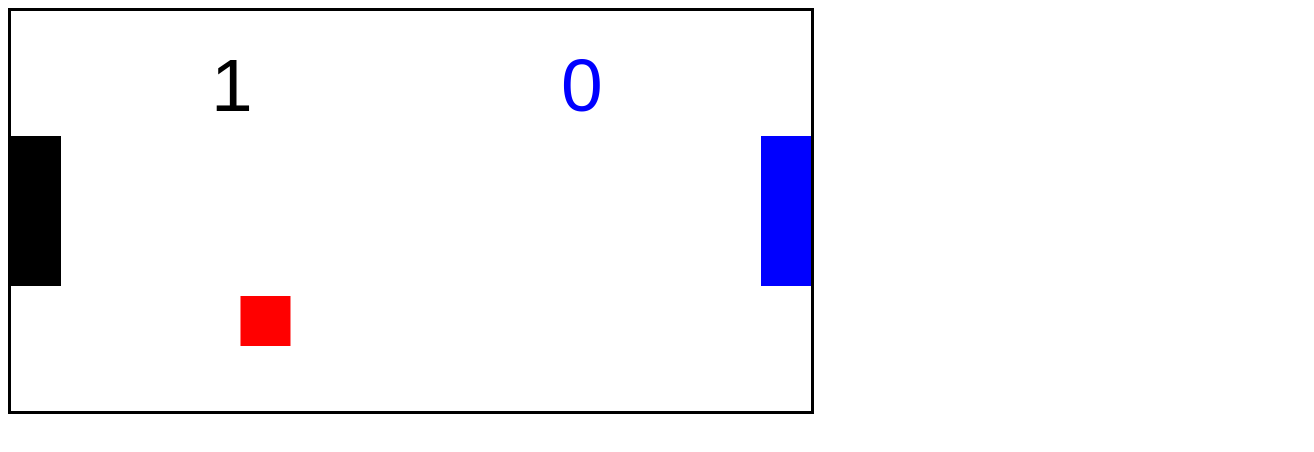
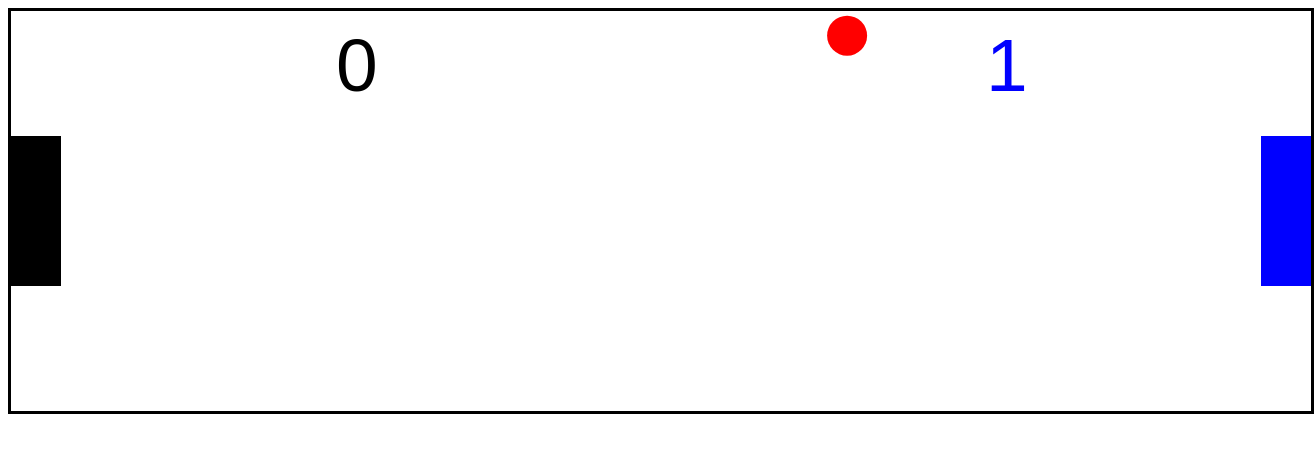
Before and after one commit to webDesignMumeishon/ping-pong-app, a website: page public/index.html in a window 1280 px wide. Shown: the whole page, 1314 px wide, since content can reach past the window. Drawn offline with Linux system fonts and the light colour scheme.

Commit message:
[changed] ball features

```diff
--- a/public/index.html
+++ b/public/index.html
@@ -4,7 +4,7 @@
 	<title>Ping Pong Game</title>
 </head>
 <body>
-	<canvas id="canvas" width="800" height="400" style="border: solid black;"></canvas>
+	<canvas id="canvas" width="1300" height="400" style="border: solid black;"></canvas>
 	<script type="text/javascript" src="js/app.js"></script>
 	<script type="text/javascript" src="js/keys.js"></script>
 	<script type="text/javascript" src="js/collision.js"></script>
@@ -18,7 +18,6 @@
 		startBallPosition = startBallPosition.bind(app)
 		playersMoves = playersMoves.bind(app)
 
-
 		app.onInit = function(){
 
 			this.nodes.push({
@@ -26,6 +25,7 @@
 				width  : 50,
 				height : 50,
 				color  : 'red',
+				r: 20,
 			});
 			startBallPosition()
 
@@ -51,20 +51,19 @@
 
 			this.nodes.push({
 				id : 'player-two-score',
-				x  : 550,
-				y  : 100,
+				x  : 3 * app.width / 4,
+				y  : app.height / 5,
 				color  : 'blue',
 				text: 0
 			});
 
 			this.nodes.push({
 				id : 'player-one-score',
-				x  : 200,
-				y  : 100,
+				x  : app.width / 4,
+				y  : app.height / 5,
 				color  : 'black',
 				text: 0
 			});
-
 
 			document.addEventListener('keydown', playersMoves)
 		};
@@ -108,12 +107,12 @@
 
 				let direction = (ball.x < this.canvas.width / 2 ) ? 1 : -1
 
-				ball.directionX = direction * 10 * Math.cos(angle)
-				ball.directionY = direction * 10 * Math.sin(angle)
+				ball.directionX = direction * 20 * Math.cos(angle)
+				ball.directionY = direction * 20 * Math.sin(angle)
 			}
 
-			/*Re-directing after hitting a upper-bounce*/
-			if(ball.y + ball.height > this.canvas.height || ball.y < 0){
+			/*Re-directing after hitting a upper-bounce or lower-bounce*/
+			if(ball.y + ball.r > this.canvas.height || ball.y < 0){
 				ball.directionY = -ball.directionY;
 			}
 
@@ -126,7 +125,7 @@
 				this.getNode("player-two-score").text = player.score
 				startBallPosition()
 			}
-			else if(ball.x + ball.width > this.canvas.width){
+			else if(ball.x + ball.r > this.canvas.width){
 				// Get current player
 				let player = this.getNode('player-one')
 				// Update score player one and reset game
--- a/public/js/app.js
+++ b/public/js/app.js
@@ -4,7 +4,7 @@ var app = {
 	context : null,
 
 	//resizing
-	width   : 800,
+	width   : 1300,
 	height  : 400,
 
 	//id for stopping the animation
@@ -43,12 +43,14 @@ var app = {
 			if(node.text >= 0){
 				this.drawText(node)
 			}
+			else if(node.id === "red-box"){
+				this.drawCircle(node)
+			}
 			else{
 				this.context.fillStyle = node.color;
 				this.context.fillRect(node.x, node.y, node.width, node.height);
 			}
 		}
-
 		this.lastUpdate = Date.now();
 		this.timestamp+=dt;
 	},
@@ -57,6 +59,14 @@ var app = {
 		this.context.fillStyle = node.color;
 		this.context.fillText(node.text, node.x, node.y)
 		this.context.font = "75px Arial"
+	},
+
+	drawCircle: function(node){
+		this.context.fillStyle = node.color;
+		this.context.beginPath()
+		this.context.arc(node.x, node.y,node.r, 0, Math.PI*2, false)
+		this.context.closePath()
+		this.context.fill()
 	},
 
 	getNode : function(id){
--- a/public/js/collision.js
+++ b/public/js/collision.js
@@ -5,10 +5,10 @@ function collision(b, p){
     p.left = p.x
     p.right = p.x + p.width
 
-    b.top = b.y
-    b.bottom = b.y + b.height
-    b.left = b.x
-    b.right = b.x + b.width
+    b.top = b.y - b.r
+    b.bottom = b.y + b.r
+    b.left = b.x - b.r
+    b.right = b.x + b.r
 
     return b.right > p.left && b.top < p.bottom && b.left < p.right && b.bottom > p.top
 }
```
